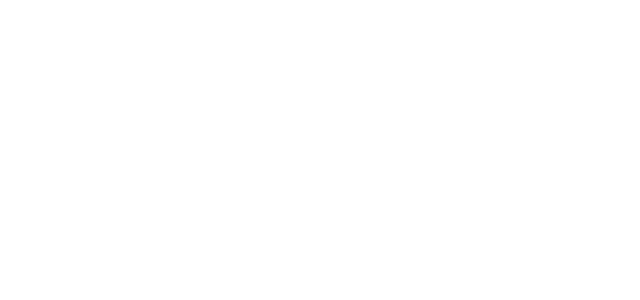
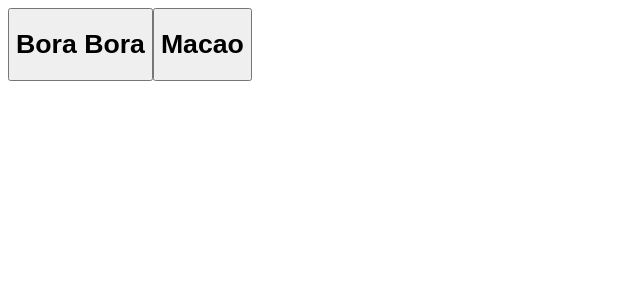
Before and after one commit to Sam-Hart/vote-front-end, a React app: page / in a window 1280 px wide. Shown: the top 300 px of the page, without its empty margins (0-640 px from the left). Built offline with nearby package versions, Linux system fonts and the light colour scheme; the HTML template or start-up script is replaced by a standard one.

Commit message:
Missing a return statement halted progress for far too long :(

```diff
--- a/src/components/App.jsx
+++ b/src/components/App.jsx
@@ -18,13 +18,11 @@
             <Switch>
                 <Route
                     path='/results'
-                    render={() => <Results pair={pair} tally={tally} />}
+                    render={() => <Results {...this.props} />}
                 />
                 <Route
                     path='/'
-                    render={() => {
-                        <VotingContainer {...this.props} />;
-                    }}
+                    render={() => <VotingContainer {...this.props} />}
                 />
             </Switch>
         </React.Fragment>;
```
